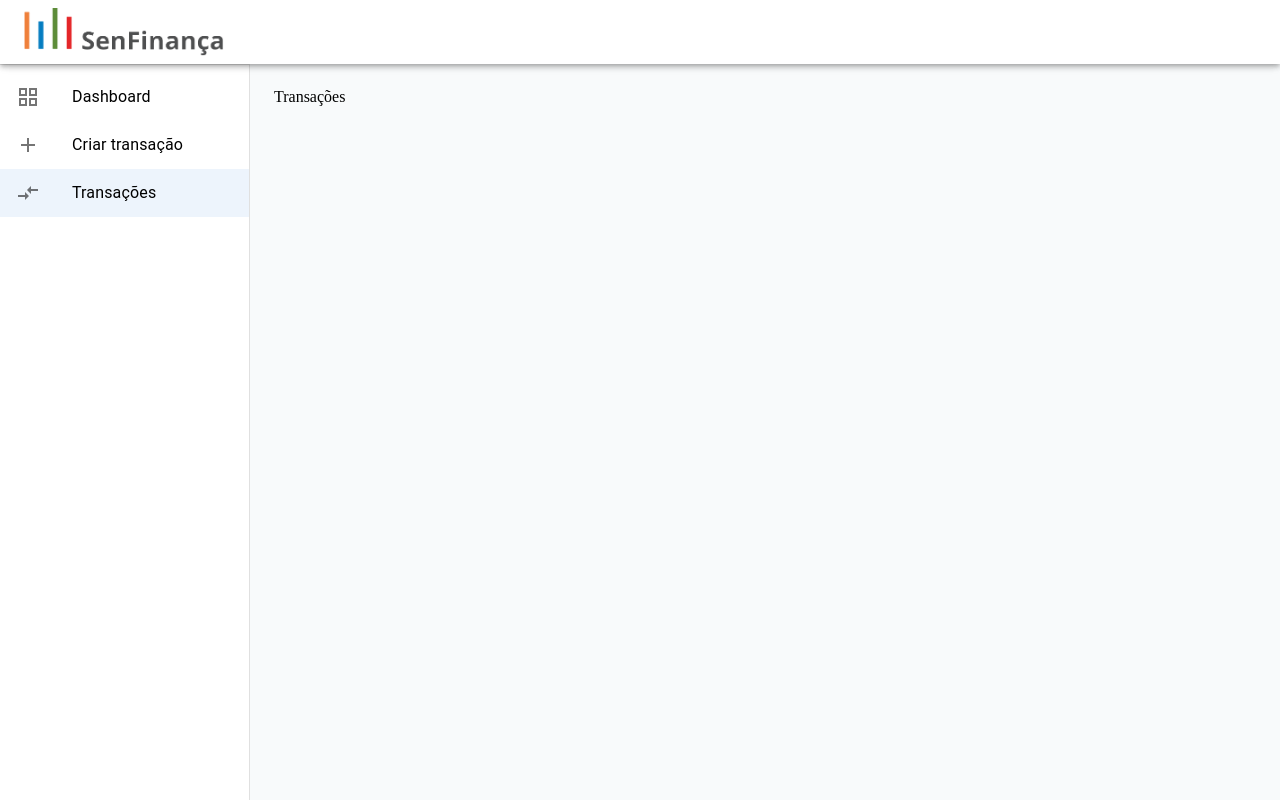
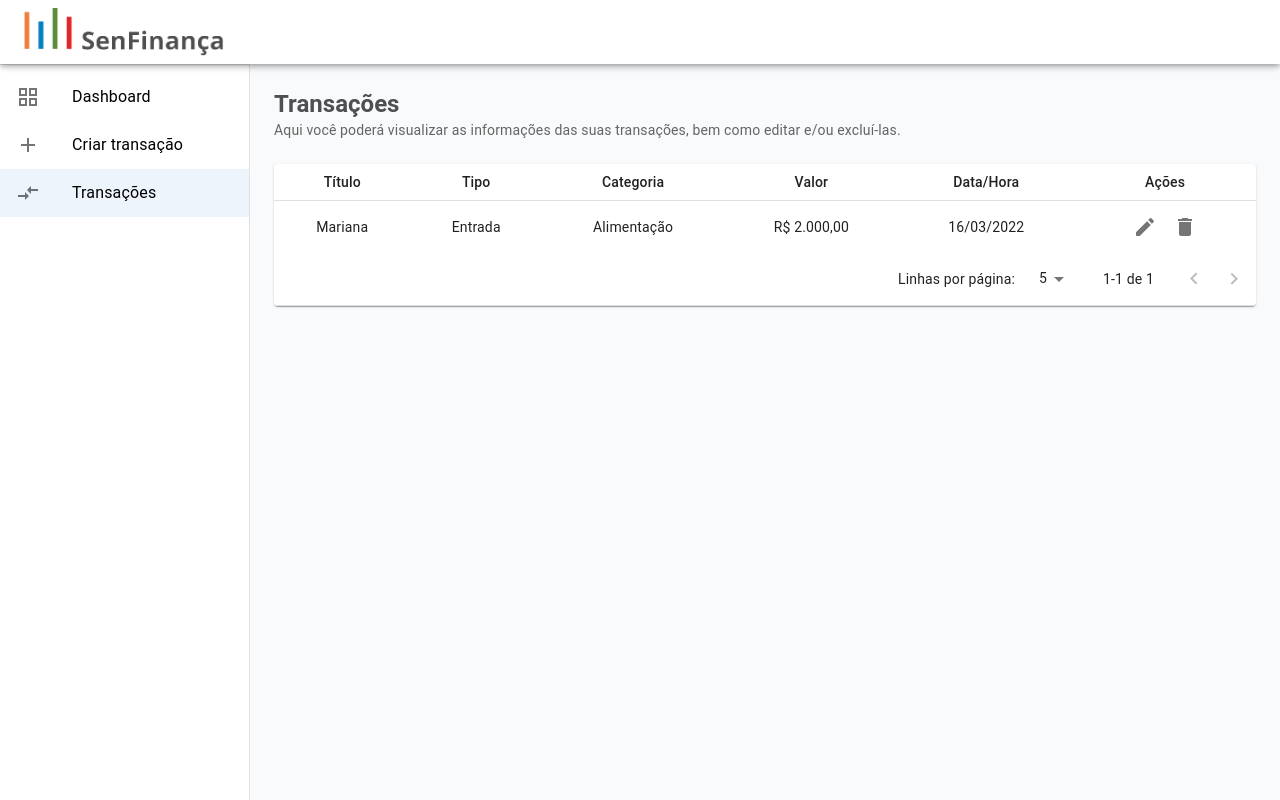
Before and after one commit to Alvaresx/senfinanca-app, a React (Create React App) app: page /transacoes in a window 1280 px wide. Built offline with nearby package versions, Linux system fonts and the light colour scheme.

Commit message:
Inserção de tabela de transações

```diff
--- a/package.json
+++ b/package.json
@@ -10,6 +10,7 @@
     "@testing-library/jest-dom": "^5.16.2",
     "@testing-library/react": "^12.1.4",
     "@testing-library/user-event": "^13.5.0",
+    "notistack": "^2.0.3",
     "react": "^17.0.2",
     "react-dom": "^17.0.2",
     "react-router-dom": "^6.2.2",
--- a/src/components/Drawer.js
+++ b/src/components/Drawer.js
@@ -7,7 +7,6 @@ import {
   List,
   ListItemIcon,
   ListItemText,
-  Typography,
   AppBar,
   Toolbar,
   IconButton,
--- a/src/components/RegistroTransacao.js
+++ b/src/components/RegistroTransacao.js
@@ -41,7 +41,7 @@ function RegistroTransacao() {
           </Typography>
         </Grid>
       </Grid>
-      <Paper elevation={3} sx={{ padding: "24px", marginTop: "24px" }}>
+      <Paper elevation={2} sx={{ padding: "24px", marginTop: "24px" }}>
         <Grid container spacing={3}>
           <Grid item lg={3}>
             <TextField label="Título" fullWidth />
--- a/src/components/TableTransacoes.js
+++ b/src/components/TableTransacoes.js
@@ -1,8 +1,56 @@
-import React from "react";
-import {Box, Toolbar} from "@mui/material"
+import React, { useState } from "react";
+import {
+  Box,
+  Toolbar,
+  TableContainer,
+  Table,
+  TableHead,
+  TableRow,
+  TableCell,
+  TableBody,
+  TableFooter,
+  TablePagination,
+  Paper,
+  Tooltip,
+  IconButton,
+  Dialog,
+  DialogTitle,
+  DialogContent,
+  DialogContentText,
+  DialogActions,
+  Button,
+  Grid,
+  Typography,
+} from "@mui/material";
+import { Delete, Edit } from "@mui/icons-material";
 
 function TableTransacoes() {
+  const [rows, setRows] = useState([
+    {
+      titulo: "Mariana",
+      tipo: "Entrada",
+      categoria: "Alimentação",
+      valor: "R$ 2.000,00",
+      data: "16/03/2022",
+    },
+  ]);
+  const [page, setPage] = useState(0);
+  const [rowsPerPage, setRowsPerPage] = React.useState(5);
+  const [dataLogStorage] = useState([]);
+  const [openDeleteDialog, setOpenDeleteDialog] = useState(false);
+  const [openEditDialog, setOpenEditDialog] = useState(false);
+
+  const handleChangePage = (event, newPage) => {
+    setPage(newPage);
+  };
+
+  const handleChangeRowsPerPage = (event) => {
+    setRowsPerPage(parseInt(event.target.value, 10));
+    setPage(0);
+  };
+
   return (
+    <>
       <Box
         component="main"
         sx={{
@@ -13,8 +61,122 @@ function TableTransacoes() {
         }}
       >
         <Toolbar />
-      <div>Transações</div>
+        <Grid container>
+        <Grid item lg={12} md={12}>
+          <Typography variant="h5" sx={{ fontWeight: "700", color: "#4e4f50" }}>
+            Transações
+          </Typography>
+          <Typography variant="body2" color="text.secondary">
+            Aqui você poderá visualizar as informações das suas transações, bem como editar e/ou excluí-las.
+          </Typography>
+        </Grid>
+      </Grid>
+        <TableContainer component={Paper} sx={{ marginTop: "24px" }}>
+          <Table size="small" aria-label="a dense table">
+            <TableHead>
+              <TableRow>
+                <TableCell align="center">Título</TableCell>
+                <TableCell align="center">Tipo</TableCell>
+                <TableCell align="center">Categoria</TableCell>
+                <TableCell align="center">Valor</TableCell>
+                <TableCell align="center">Data/Hora</TableCell>
+                <TableCell align="center">Ações</TableCell>
+              </TableRow>
+            </TableHead>
+            <TableBody>
+              {(rowsPerPage > 0
+                ? rows.slice(
+                    page * rowsPerPage,
+                    page * rowsPerPage + rowsPerPage
+                  )
+                : rows
+              ).map((row) => (
+                <TableRow
+                  key={row.titulo}
+                  sx={{ "&:last-child td, &:last-child th": { border: 0 } }}
+                >
+                  <TableCell align="center">{row.titulo}</TableCell>
+                  <TableCell align="center">{row.tipo}</TableCell>
+                  <TableCell align="center">{row.categoria}</TableCell>
+                  <TableCell align="center">{row.valor}</TableCell>
+                  <TableCell align="center">{row.data}</TableCell>
+                  <TableCell align="center">
+                    <Tooltip title="Editar" placement="left">
+                      <IconButton>
+                        <Edit />
+                      </IconButton>
+                    </Tooltip>
+                    <Tooltip title="Excluir" placement="right">
+                      <IconButton
+                      // onClick={() => handleOpenDeleteDialog(row.cpf, row.nome)}
+                      >
+                        <Delete />
+                      </IconButton>
+                    </Tooltip>
+                  </TableCell>
+                </TableRow>
+              ))}
+            </TableBody>
+            <TableFooter>
+              <TableRow>
+                <TablePagination
+                  rowsPerPageOptions={[
+                    5,
+                    10,
+                    25,
+                    { label: "Todas", value: -1 },
+                  ]}
+                  colSpan={6}
+                  count={rows.length}
+                  rowsPerPage={rowsPerPage}
+                  page={page}
+                  labelRowsPerPage="Linhas por página:"
+                  labelDisplayedRows={({ from, to, count }) =>
+                    `${from}-${to} de ${count}`
+                  }
+                  onPageChange={handleChangePage}
+                  onRowsPerPageChange={handleChangeRowsPerPage}
+                />
+              </TableRow>
+            </TableFooter>
+          </Table>
+        </TableContainer>
       </Box>
+
+      {/* DIALOG DE EXCLUSÃO DO USUÁRIO */}
+      <Dialog
+        onClose={() => setOpenDeleteDialog(false)}
+        open={openDeleteDialog}
+      >
+        <DialogTitle>Excluir usuário</DialogTitle>
+        <DialogContent>
+          <DialogContentText>
+            Tem certeza que deseja excluir este usuário?
+          </DialogContentText>
+        </DialogContent>
+        <DialogActions>
+          <Button onClick={() => setOpenDeleteDialog(false)}>Cancelar</Button>
+          <Button /*onClick={handleDeleteUser}*/>Excluir</Button>
+        </DialogActions>
+      </Dialog>
+
+      {/* DIALOG DE EDIÇÃO DO USUÁRIO */}
+      <Dialog
+        onClose={() => setOpenDeleteDialog(false)}
+        open={openDeleteDialog}
+      >
+        <DialogTitle>Excluir usuário</DialogTitle>
+        <DialogContent>
+          <DialogContentText>
+            Tem certeza que deseja excluir este usuário?
+          </DialogContentText>
+        </DialogContent>
+        <DialogActions>
+          <Button onClick={() => setOpenDeleteDialog(false)}>Cancelar</Button>
+          <Button /*onClick={handleDeleteUser}*/>Excluir</Button>
+        </DialogActions>
+      </Dialog>
+    </>
   );
 }
 
```
Also changed, not shown: 1 other file (tests, documents, lock files or other folders). Lines whose indentation alone changed are shown as unchanged.
